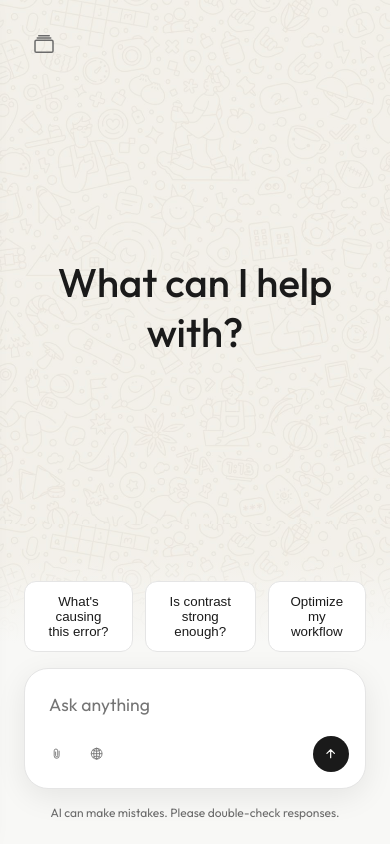
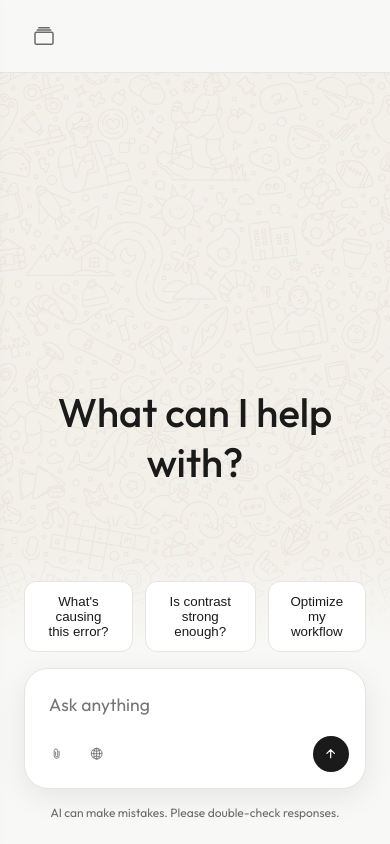
Before and after one commit to Thankswewin/jaxon-ai, a plain HTML site: page index.html in a window 390 px wide. Drawn offline with nearby package versions, Linux system fonts and the light colour scheme.

Commit message:
Fix UI bugs: first-message display, center hero text, sticky mobile top-bar

```diff
--- a/index.css
+++ b/index.css
@@ -204,14 +204,16 @@ body {
 }
 
 .top-bar {
-    padding: 1.5rem;
+    padding: 1rem 1.5rem;
     display: flex;
     justify-content: space-between;
     align-items: center;
-    position: relative;
-    /* Removed background-color to let pattern show through, or keep simplified */
-    background: transparent;
-    z-index: 10;
+    position: sticky;
+    top: 0;
+    background: var(--bg-color);
+    z-index: 50;
+    /* Slight border for visual separation */
+    border-bottom: 1px solid var(--border-color);
 }
 
 /* Ensure content is above background */
@@ -251,10 +253,22 @@ body {
 }
 
 /* Ensure content is above background */
-.messages-container,
+.messages-container {
+    position: relative;
+    z-index: 1;
+}
+
+/* Empty State - Centered Hero */
 .empty-state {
     position: relative;
     z-index: 1;
+    display: flex;
+    flex-direction: column;
+    align-items: center;
+    justify-content: center;
+    flex: 1;
+    text-align: center;
+    padding: 2rem;
 }
 
 .input-wrapper {
--- a/script.js
+++ b/script.js
@@ -217,6 +217,11 @@ document.addEventListener('DOMContentLoaded', () => {
 
         const chat = getActiveChat();
         if (!chat) return;
+
+        // Show messages container (fix for first message)
+        if (emptyState) emptyState.style.display = 'none';
+        if (suggestions) suggestions.style.display = 'none';
+        messagesContainer.style.display = 'flex';
 
         // Add user message
         chat.messages.push({ text, sender: 'user', timestamp: new Date().toISOString() });
```
